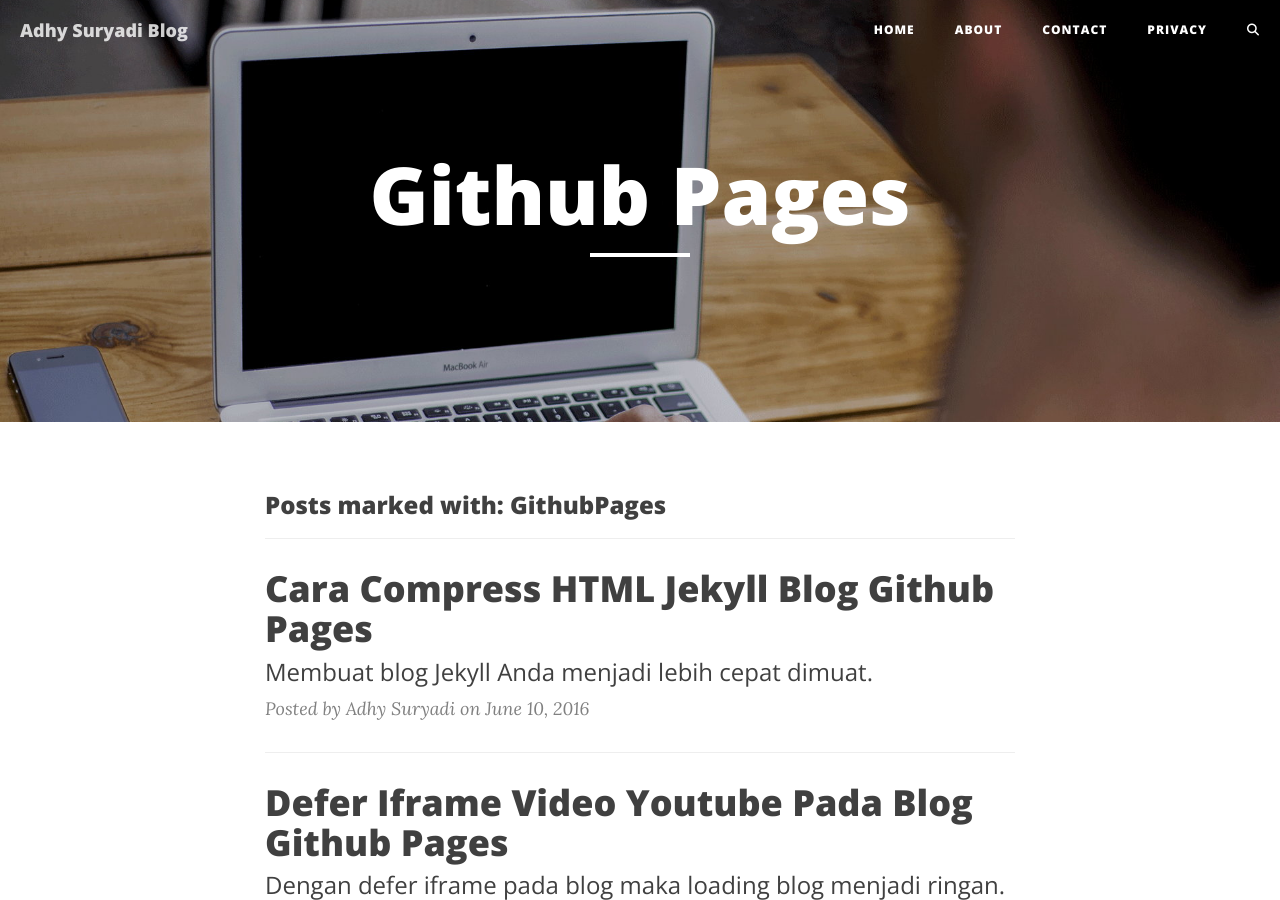
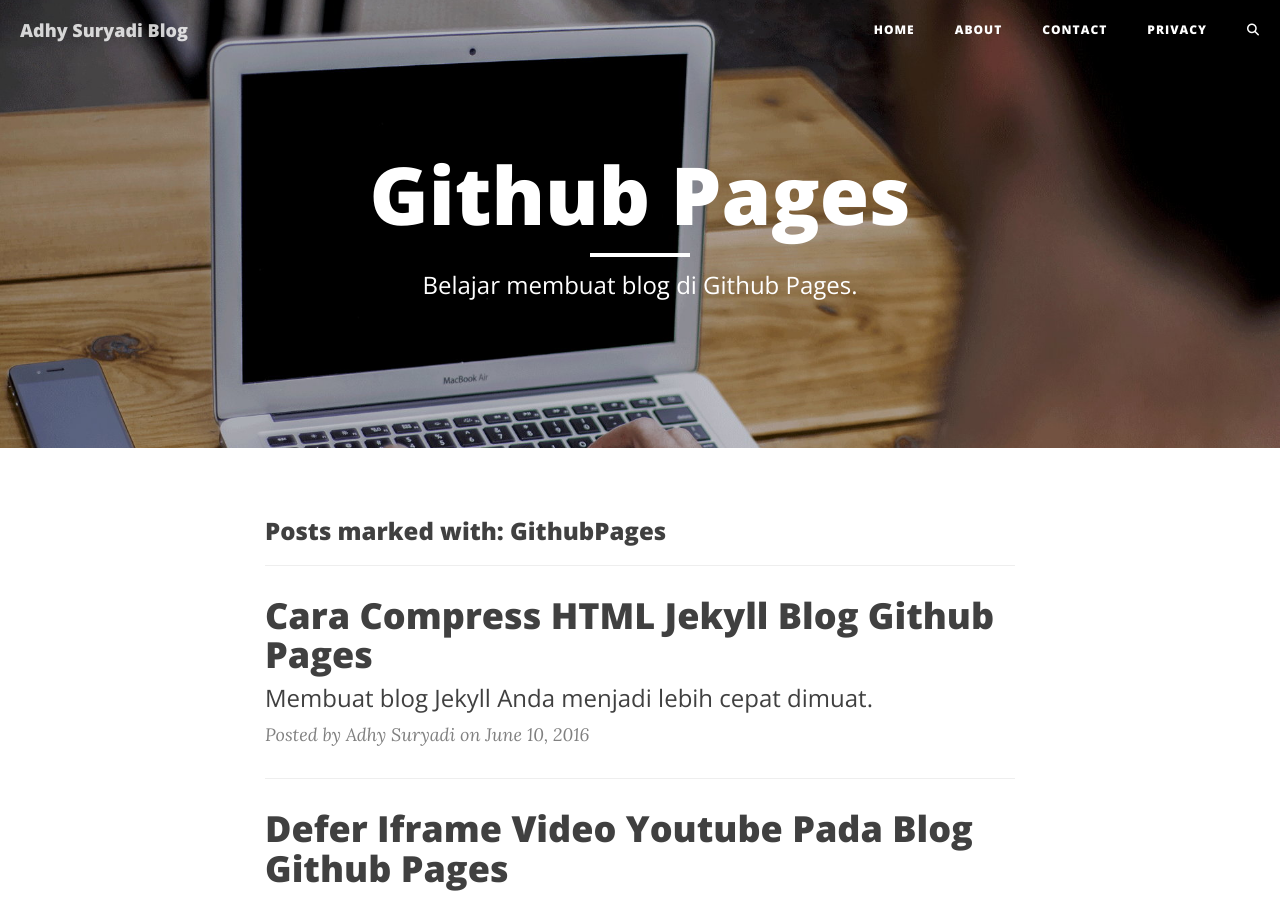
Before and after one commit to KompiAjaib/kompiajaib.github.io, a Jekyll site: the page built from tags/GithubPages.html, in a window 1280 px wide and 900 px high. Built offline with Jekyll 4.4.1, drawn with Linux system fonts in a browser that asks for light colours; nearby versions of some CDN libraries; comment, search, counter and statistics services are not loaded.

Commit message:
Update GithubPages.html

```diff
--- a/tags/GithubPages.html
+++ b/tags/GithubPages.html
@@ -1,7 +1,8 @@
 ---
 layout: tag
 title: Github Pages
-description: Belajar membuat blog di Github Pages.
+subtitle: Belajar membuat blog di Github Pages.
+description: Di sini berisi semua postingan Adhy Suryadi Blog dengan tag Github Pages.
 header-img: "img/post/github-blog-25-05-2016.jpg"
 tag: GithubPages
 ---
```
